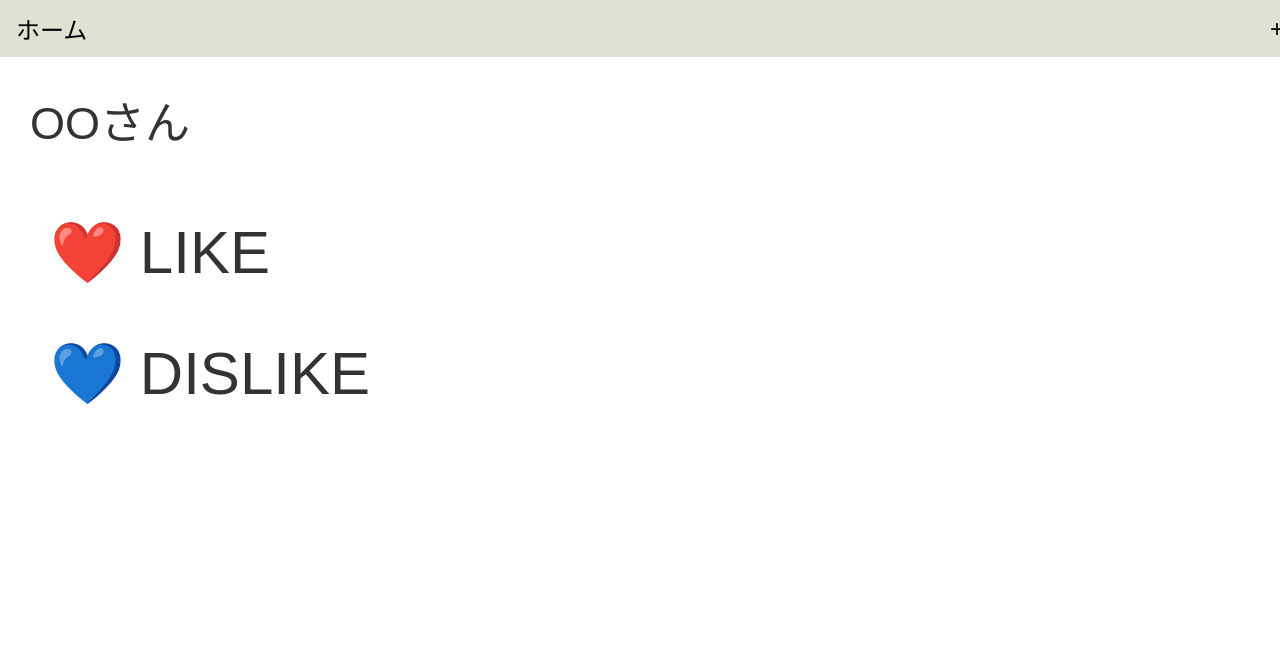
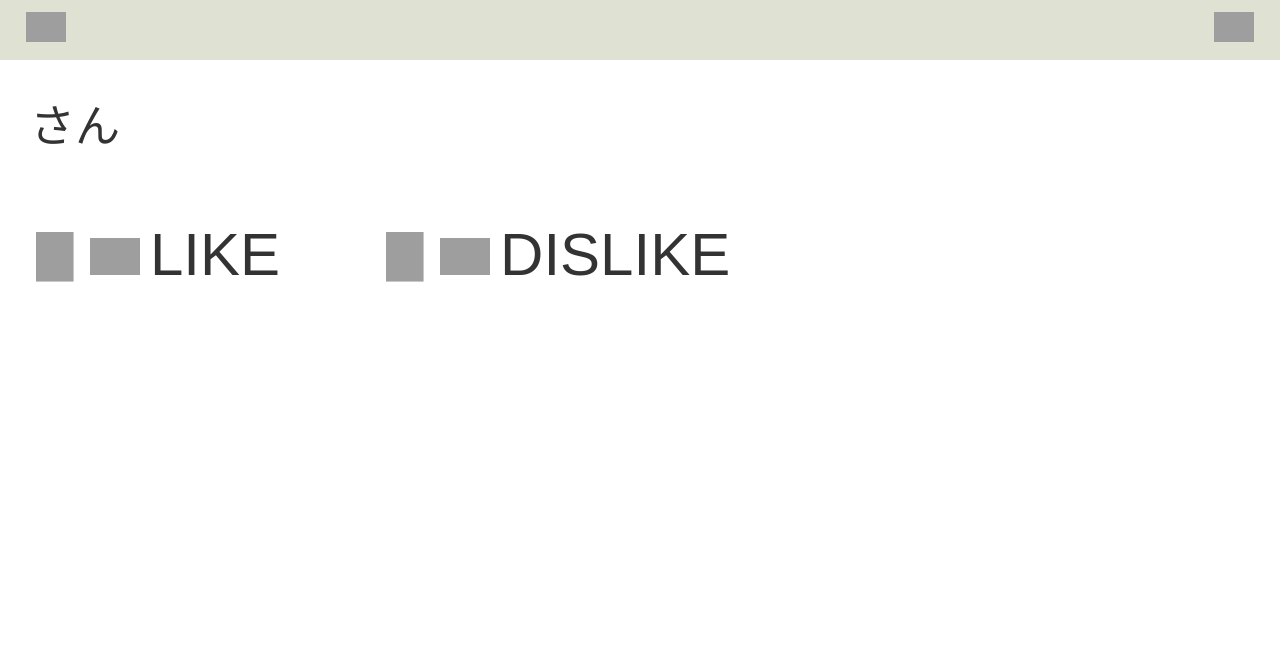
Before and after one commit to shihoin2/team1, a PHP site: page /PersonalPage.php in a window 1280 px wide. Shown: the top 664 px of the page. Run offline with PHP 8.4, Linux system fonts and the light colour scheme; data that the repository does not hold is empty; grey boxes are pictures that could not be loaded.

Commit message:
person.phpを作成

```diff
--- a/Personal Page/PersonalPage.php
+++ b/Personal Page/PersonalPage.php
@@ -13,31 +13,42 @@
 <body>
 
 <header id="header">
-  <button class="home-button">ホーム</button>
-  <button class="add-button">+</button>
+<button class="home-button"><a href="../Name List Page/NameListPage.php"><img src="../img/home.svg" alt="ホーム"></a></button>
+<button class="add-button"><img src="../img/add.svg" alt="ホーム"></button>
 </header>
 
 <div id="app">
-
-    <div class="user-name">OOさん</div>
+    <!-- ユーザー名を動的に表示 -->
+    <div class="user-name"><?php echo htmlspecialchars($userName, ENT_QUOTES, 'UTF-8'); ?>さん</div>
     <div class="content">
     <details class="like-section">
-      <summary class="like-button"><span class="heart">❤️</span>LIKE</summary>
+    <summary class="like-button">
+      <span class="triangle"><img src="../img/three.svg" alt="三角"></span>
+      <span class="heart"><img src="../img/like.svg" alt="ホーム"></span>LIKE
+    </summary>
       <ul class="like-list">
-        <li>商品名1</li>
-        <li>商品名2</li>
-        <li>商品名3</li>
-        <li>商品名4</li>
+        <!-- 「いいね」した商品を動的に表示 -->
+        <?php foreach ($likedItems as $item): ?>
+          <li><?php echo htmlspecialchars($item['item_name'], ENT_QUOTES, 'UTF-8'); ?></li>
+        <?php endforeach; ?>
       </ul>
     </details>
     <details class="dislike-section">
-      <summary class="dislike-button"><span class="broken-heart">💙</span>DISLIKE</summary>
+    <summary class="like-button">
+      <span class="triangle"><img src="../img/three.svg" alt="三角"></span>
+      <span class="heart"><img src="../img/dislike.svg" alt="ホーム"></span>DISLIKE</summary>
       <!-- Dislike items here -->
+      <ul class="like-list">
+        <!-- 「いいね」した商品を動的に表示 -->
+        <?php foreach ($likedItems as $item): ?>
+          <li><?php echo htmlspecialchars($item['item_name'], ENT_QUOTES, 'UTF-8'); ?></li>
+        <?php endforeach; ?>
+      </ul>
     </details>
   </div>
 </div>
 
-<footer id="footer"></footer>
+<!-- <footer id="footer"></footer> -->
 
 <script src="script.js"></script>
 </body>
--- a/Personal Page/script.js
+++ b/Personal Page/script.js
@@ -4,20 +4,17 @@
   const likeDetails = document.querySelector('.like-section');
   const dislikeDetails = document.querySelector('.dislike-section');
 
-  likeDetails.querySelector('summary').addEventListener('click', (event) => {
-    event.stopPropagation(); // Prevent the click event from reaching the <details> element
+  // likeDetails の toggle イベントを監視
+  likeDetails.addEventListener('toggle', () => {
+    const triangle = likeDetails.querySelector('.triangle img');
+    // 開いているときは初期の90度からさらに90度回転して合計180度にする
+    triangle.style.transform = likeDetails.open ? 'rotate(180deg)' : 'rotate(90deg)';
   });
 
-  dislikeDetails.querySelector('summary').addEventListener('click', (event) => {
-    event.stopPropagation(); // Prevent the click event from reaching the <details> element
-  });
-
-  // Toggle details open/close when clicking anywhere within the summary
-  likeDetails.addEventListener('click', () => {
-    likeDetails.open = !likeDetails.open;
-  });
-
-  dislikeDetails.addEventListener('click', () => {
-    dislikeDetails.open = !dislikeDetails.open;
+  // dislikeDetails の toggle イベントを監視
+  dislikeDetails.addEventListener('toggle', () => {
+    const triangle = dislikeDetails.querySelector('.triangle img');
+    // 同じく開いているときは合計180度にする
+    triangle.style.transform = dislikeDetails.open ? 'rotate(180deg)' : 'rotate(90deg)';
   });
 });
--- a/Personal Page/styles.css
+++ b/Personal Page/styles.css
@@ -21,16 +21,24 @@
 
 header, footer {
   background-color: #DFE2D2;
-  padding: 10px;
   text-align: left;
   width: 100%;
 }
 header {
   margin-bottom: 30px;
-  padding: 10px;
   display: flex;
   justify-content: space-between;
   align-items: center;
+  height: 40px;
+  padding: 10px;
+}
+
+header img {
+  padding: 0 10px;
+}
+
+.add-button img{
+  margin-right: 20px;
 }
 
 footer {
@@ -38,13 +46,6 @@
   margin-top: auto;
 }
 
-.home-button {
-  background: none;
-  border: none;
-  font-size: 24px;
-  text-align: left;
-  cursor: pointer;
-}
 
 .home-button, .add-button {
   background: none;
@@ -53,9 +54,18 @@
   cursor: pointer;
 }
 
+.home-button img, .add-button img {
+  width: 40px;
+  height: auto;
+}
+
+
+
 .content {
   text-align: center;
   margin-top: 60px;
+  display: flex;
+  gap: 50px;
 }
 
 .user-name {
@@ -67,6 +77,10 @@
 /* ---------------------------------- */
 /* like */
 /* ---------------------------------- */
+.three img{
+  width: 50px;
+  height: auto;
+}
 
 .like-section, .dislike-section {
   text-align: left;
@@ -80,24 +94,18 @@
   font-size: 60px;
   margin-left: 0;
   padding-left: 0;
+  display: flex;
 }
 
-.like-button {
-  background-color: #fff;
-  padding: 5px 20px;
+.like-button img, .dislike-button img {
+  width: 50px;
+  margin-right: 10px;
 }
 
 .dislike-button {
   background-color: #fff;
   padding: 5px 20px;
 }
-
-.heart, .broken-heart {
-  font-size: 60px;
-  margin-right: 15px;
-}
-
-
 
 .like-list {
   list-style: none;
@@ -156,3 +164,8 @@
 .like-list li:last-child, .dislike-list li:last-child {
   border-bottom: none;
 }
+
+.triangle img {
+  transform: rotate(90deg);
+  transition: transform 0.3s ease;
+}
```
Also changed, not shown: Name Entry Page/NameEntryPage.php (+2 -5 lines), Name Entry Page/styles.css (+39 -3 lines), Personal Page/person.php (added, +26 -0 lines), Name Entry Page/img/home-solid.png (deleted), img/add.svg (added), img/dislike.svg (added), img/home.svg (added), img/like.svg (added), img/three.svg (added), 2 other files.
